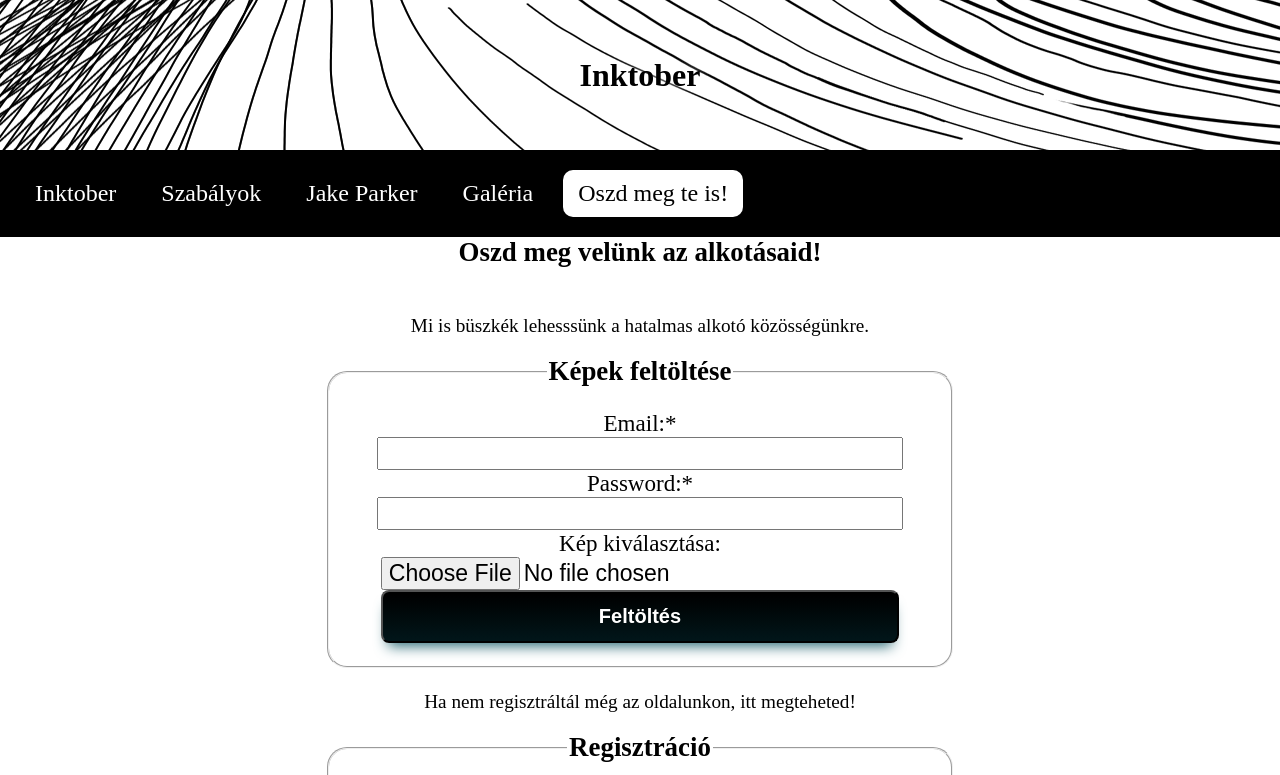
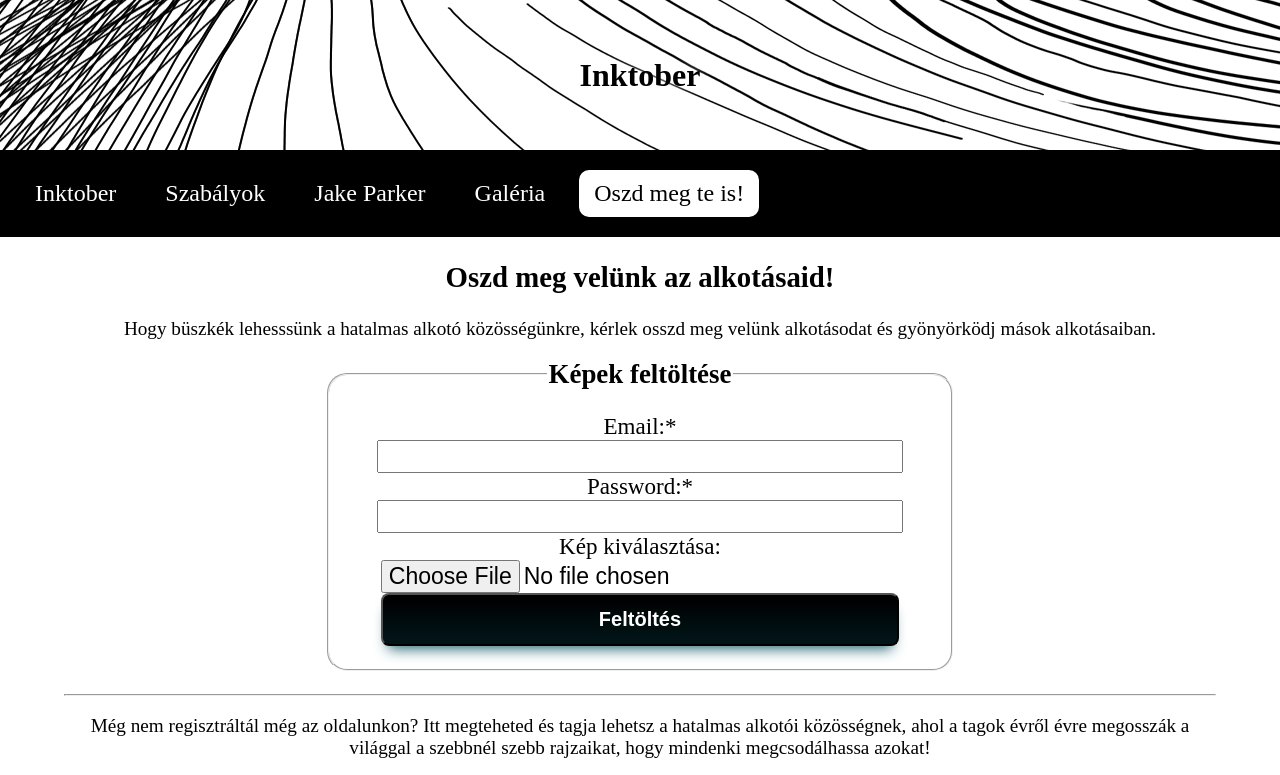
Before and after one commit to 85luckyone/inktober, a plain HTML site: page share.html in a window 1280 px wide. Shown: the top 775 px of the page. Drawn offline with Linux system fonts and the light colour scheme.

Commit message:
Tidy up
Tidy up css and html code

```diff
--- a/css/style.css
+++ b/css/style.css
@@ -1,13 +1,3 @@
-.fejlec {
-    background-image: url(../image/fejlec.png);
-    background-position: top center;
-    height: 150px;
-    display: flex;
-    align-items: center;
-    justify-content: center;
-    position: relative;
-}
-
 body {
     background-color: black;
     width: 100%;
@@ -26,8 +16,14 @@
     text-shadow: 0px 0px 15px #fff;
 }
 
-.container {
-    background-color: white;
+.fejlec {
+    background-image: url(../image/fejlec.png);
+    background-position: top center;
+    height: 150px;
+    display: flex;
+    align-items: center;
+    justify-content: center;
+    position: relative;
 }
 
 .topnav {
@@ -35,9 +31,13 @@
     color: white;
     margin: auto;
     padding: 20px;
-    float: left;
     width: 100%;
     box-sizing: border-box;
+}
+
+.topnav div {
+    display: inline-block;
+    margin-left: 15px;
 }
 
 .topnav div a {
@@ -45,7 +45,6 @@
     text-decoration: none;
     font-size: 150%;
     padding: 10px 15px;
-    /*background-color: blueviolet;*/
     display: inline-block;
 }
 
@@ -62,12 +61,6 @@
     background-color: white;
     border-radius: 10px;
     color: black;
-}
-
-.topnav div {
-    float: left;
-    /*background-color: aqua;*/
-    margin-left: 15px;
 }
 
 .topnav div:first-child {
@@ -91,16 +84,18 @@
 /** content **/
 .container {
     background-color: white;
-    margin: auto;
+    margin: 0 auto 20px;
     text-align: center;
     font-size: 120%;
-    padding: 0 5%;
+    padding: 0 5% 10px;
+    display: inline-block;
+    /*width: 100%;
+    box-sizing: border-box;*/
 }
 
 .banner {
+    height: auto;
     width: 100%;
-    height: auto;
-
 }
 
 .index {
@@ -109,7 +104,6 @@
 }
 
 .index-img {
-
     float: left;
     width: 50%;
 }
@@ -147,11 +141,10 @@
     padding: 5%;
 }
 
-/** galéria**/
+/** galéria **/
 
-
-/**galéria vége**/
-/**regisztráció és feltöltés**/
+/** galéria vége **/
+/** regisztráció és feltöltés **/
 
 fieldset {
     border-radius: 20px;
--- a/share.html
+++ b/share.html
@@ -1,17 +1,20 @@
 <!DOCTYPE html>
 <html lang="hu">
+
 <head>
     <meta charset="UTF-8">
     <meta name="viewport" content="width=device-width, initial-scale=1.0">
     <link rel="stylesheet" href="css/style.css">
     <title>Inktober</title>
 </head>
+
 <body>
     <div class="fejlec">
         <h1>Inktober</h1>
     </div>
     <div class="topnav">
-        <div><a href="index.html">Inktober</a>
+        <div>
+            <a href="index.html">Inktober</a>
         </div>
         <div>
             <a href="ruls.html">Szabályok</a>
@@ -25,13 +28,13 @@
         <div>
             <a href="share.html" class="active">Oszd meg te is!</a>
         </div>
-      </div>
+    </div>
     <div class="container">
+        <h2>Oszd meg velünk az alkotásaid!</h2>
         <p>
-            <h3>Oszd meg velünk az alkotásaid!</h3>
-            Mi is büszkék lehesssünk a hatalmas alkotó közösségünkre.
+        Hogy büszkék lehesssünk a hatalmas alkotó közösségünkre, kérlek osszd meg velünk alkotásodat és gyönyörködj mások alkotásaiban.
         </p>
-        <Fieldset>
+        <fieldset>
             <legend>
                 Képek feltöltése
             </legend>
@@ -48,12 +51,13 @@
 
                 <input type="submit" class="btn-submit" value="Feltöltés">
 
-              </form>
-        </Fieldset>
+            </form>
+        </fieldset>
+        <hr>
         <p>
-            Ha nem regisztráltál még az oldalunkon, itt megteheted!
+            Még nem regisztráltál még az oldalunkon? Itt megteheted és tagja lehetsz a hatalmas alkotói közösségnek, ahol a tagok évről évre megosszák a világgal a szebbnél szebb rajzaikat, hogy mindenki megcsodálhassa azokat!
         </p>
-        <Fieldset>
+        <fieldset>
             <legend>
                 Regisztráció
             </legend>
@@ -72,15 +76,14 @@
 
                 <input type="submit" class="btn-submit" value="Regisztráció">
             </form>
-        </Fieldset>
-
+        </fieldset>
 
     </div>
     <footer>
         <div class="footer-col">
             <ul>
                 <li>Készítette: Mándoki Anita <a href="https://www.twitch.tv/85luckyone">(85LuckyOne)</a></li>
-                Források:
+                <li>Források:</li>
                 <li><a href="https://en.wikipedia.org/wiki/Jake_Parker">Wiki. Jake Parker</a></li>
                 <li><a href="https://inktober.com/">Inkober.com</a></li>
 
@@ -97,4 +100,5 @@
     </footer>
 
 </body>
+
 </html>
```
Also changed, not shown: galery.html (+8 -4 lines), index.html (+3 -2 lines), jake-parker.html (+4 -4 lines), ruls.html (+7 -5 lines).
